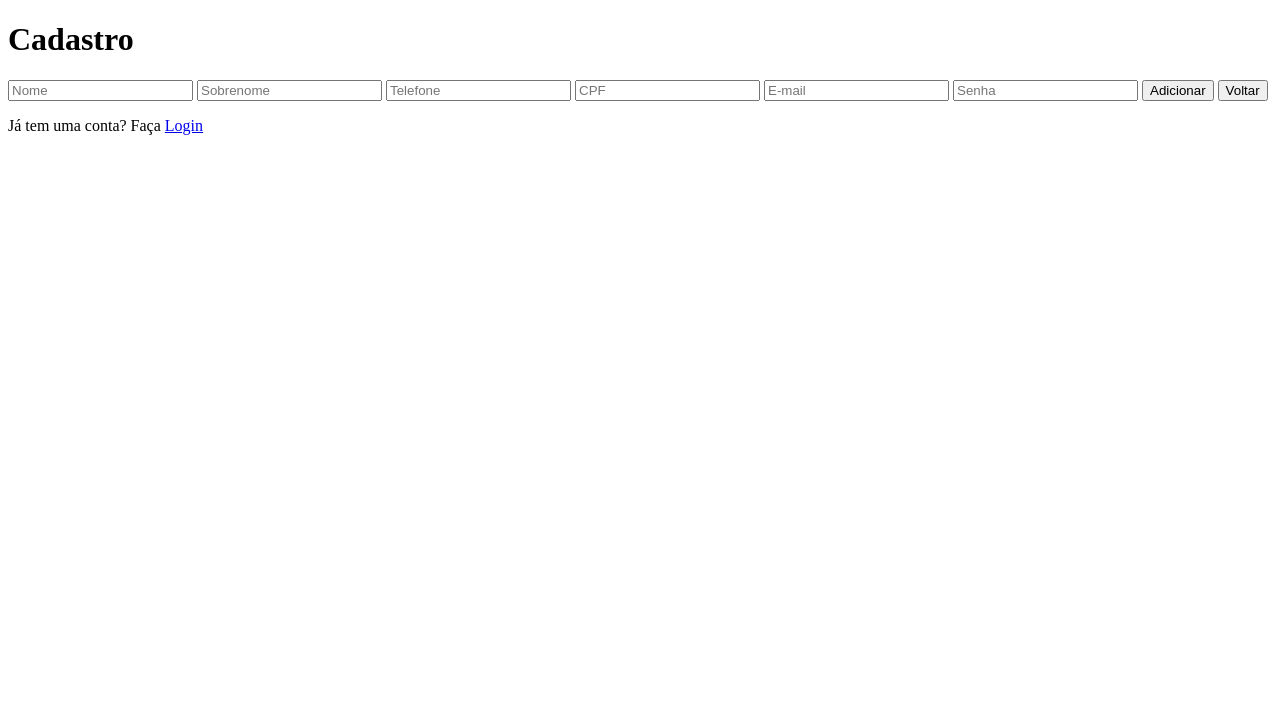
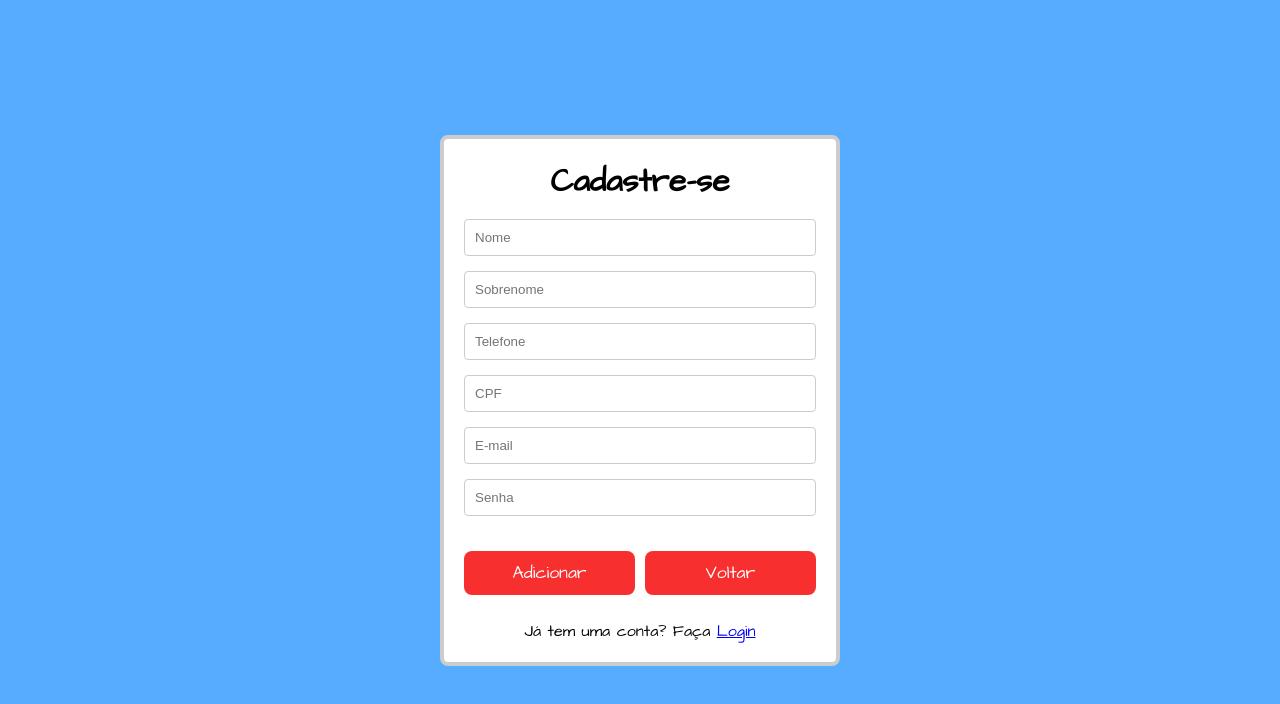
Before and after one commit to X0Y0-dev/Sistema-Petshop, a plain HTML site: page frontend/cadastro.html in a window 1280 px wide. Drawn offline with Linux system fonts and the light colour scheme; no server answers.

Commit message:
toques finais antes da criptografia
Arrumando sistema de editar cadastro e adicionando estilização nas páginas de Cadastro e Login.

```diff
--- a/backend/script.js
+++ b/backend/script.js
@@ -28,14 +28,16 @@ async function fetchCliente() {
             li.id = `cliente-${cliente.id_cliente}`;
             li.innerHTML = `
                 <div>
-                    <span>${escapeHtml(cliente.nome_cliente)} ${escapeHtml(cliente.sobrenome_cliente)}</span>
-                    <span>Tel: ${escapeHtml(cliente.telefone)}</span>
-                    <span>CPF: ${escapeHtml(cliente.cpf)}</span>
-                    <span>Email: ${escapeHtml(cliente.email)}</span>
+                    <li>Nome:${escapeHtml(cliente.nome_cliente)}</li>
+                    <li>Sobrenome: ${escapeHtml(cliente.sobrenome_cliente)}</li>
+                    <li>Tel: ${escapeHtml(cliente.telefone)}</span>
+                    <li>CPF: ${escapeHtml(cliente.cpf)}</span>
+                    <li>Email: ${escapeHtml(cliente.email)}</li>
+                    <li>Senha: ${escapeHtml(cliente.senha)}</li>
                 </div>
                 <div>
-                    <button onclick="editarCliente('${cliente.id_cliente}', '${escapeHtml(cliente.nome_cliente)}', '${escapeHtml(cliente.sobrenome_cliente)}', '${escapeHtml(cliente.telefone)}', '${escapeHtml(cliente.cpf)}', '${escapeHtml(cliente.email)}', '${escapeHtml(cliente.senha)}')">Editar</button>
-                    <button onclick="deletarCliente('${cliente.id_cliente}')">Excluir</button>
+                    <button class="botao-primario conteudo" onclick="editarCliente('${cliente.id_cliente}', '${escapeHtml(cliente.nome_cliente)}', '${escapeHtml(cliente.sobrenome_cliente)}', '${escapeHtml(cliente.telefone)}', '${escapeHtml(cliente.cpf)}', '${escapeHtml(cliente.email)}', '${escapeHtml(cliente.senha)}')">Editar</button>
+                    <button class="botao-primario conteudo" onclick="deletarCliente('${cliente.id_cliente}')">Excluir</button>
                 </div>
             `;
             list.appendChild(li);
@@ -87,8 +89,9 @@ async function criarEatualizarCliente() {
     const cpf = document.getElementById("cpf")?.value;
     const email = document.getElementById("email")?.value;
     const senha = document.getElementById("senha")?.value;
+
     // Verifica se estamos na página de cadastro
-    if (nome_cliente === undefined || sobrenome_cliente === undefined || telefone === undefined || cpf === undefined || email === undefined || senha === undefined) return; {
+    if (nome_cliente === undefined || sobrenome_cliente === undefined || telefone === undefined || cpf === undefined || email === undefined || senha === undefined) return;
 
     // Verificação de e-mail duplicado (só para criação, não para edição)
     if (!editingId) {
@@ -141,8 +144,17 @@ async function criarEatualizarCliente() {
 
     // --- Requisição à API ---
     try {
-            const response = await fetch(API_URL, {
-                method: "POST",
+        let url = API_URL;
+        let method = "POST";
+
+        // Se estiver editando, muda a URL e o método
+        if (editingId) {
+            url = `${API_URL}/${editingId}`;
+            method = "PUT";
+        }
+
+        const response = await fetch(url, {
+            method: method,
             headers: { "Content-Type": "application/json" },
             body: JSON.stringify({
                 nome_cliente,
@@ -156,15 +168,28 @@ async function criarEatualizarCliente() {
 
         if (!response.ok) {
             const errorData = await response.json();
-                throw new Error(errorData.error || "Falha ao criar cliente");
+            throw new Error(errorData.error || `Falha ao ${editingId ? 'atualizar' : 'criar'} cliente`);
         }
 
-            alert("Conta criada com sucesso!");
+        alert(`Cliente ${editingId ? 'atualizado' : 'criado'} com sucesso!`);
+
+        // Limpa o formulário e o editingId após sucesso
+        if (!editingId) {
             window.location.href = "index.html";
+        } else {
+            document.getElementById("nome_cliente").value = "";
+            document.getElementById("sobrenome_cliente").value = "";
+            document.getElementById("telefone").value = "";
+            document.getElementById("cpf").value = "";
+            document.getElementById("email").value = "";
+            document.getElementById("senha").value = "";
+            document.getElementById("addButton").innerText = "Adicionar";
+            editingId = null;
+            await fetchCliente();
+        }
     } catch (error) {
         console.error("Erro detalhado:", error);
         alert(error.message);
-        }
     }
 }
 async function deletarCliente(id) {
--- a/frontend/cadastro.html
+++ b/frontend/cadastro.html
@@ -4,24 +4,37 @@
 <head>
     <meta charset="UTF-8">
     <meta name="viewport" content="width=device-width, initial-scale=1.0">
-    <title>CRUD</title>
+    <link rel="stylesheet" href="style.css">
+    <link href="https://fonts.googleapis.com/css2?family=Architects+Daughter&display=swap" rel="stylesheet">
+    <title>Cadastro</title>
+    <style>
+        body {
+            font-family: 'Architects Daughter', sans-serif;
+        }
+    </style>
 </head>
 
 <body>
-    <h1>Cadastro</h1>
-    <input type="text" id="nome_cliente" placeholder="Nome">
-    <input type="text" id="sobrenome_cliente" placeholder="Sobrenome">
-    <input type="text" id="telefone" placeholder="Telefone">
-    <input type="text" id="cpf" placeholder="CPF">
-    <input type="text" id="email" placeholder="E-mail">
-    <input type="text" id="senha" placeholder="Senha">
+    <div class="container-conta">
+        <div class="caixa-conta">
+            <h1 class="titulo-conta">Cadastre-se</h1>
+            <input type="text" id="nome_cliente" class="input-conta" placeholder="Nome">
+            <input type="text" id="sobrenome_cliente" class="input-conta" placeholder="Sobrenome">
+            <input type="text" id="telefone" class="input-conta" placeholder="Telefone">
+            <input type="text" id="cpf" class="input-conta" placeholder="CPF">
+            <input type="text" id="email" class="input-conta" placeholder="E-mail">
+            <input type="text" id="senha" class="input-conta" placeholder="Senha">
 
-    <button id="addButton" onclick="criarEatualizarCliente()">Adicionar</button>
-    <button onclick="window.location.href='index.html'">Voltar</button>
+            <div class="botoes-conta">
+                <button id="addButton" class="botao-primario botao-conta"
+                    onclick="criarEatualizarCliente()">Adicionar</button>
+                <button class="botao-primario botao-conta" onclick="window.location.href='index.html'">Voltar</button>
+            </div>
 
-    <ul id="listaClientes"></ul>
+            <span>Já tem uma conta? Faça <a href="Login.html">Login</a></span>
+        </div>
+    </div>
 
-    <span>Já tem uma conta? Faça <a href="Login.html">Login</a></span>
     <script src="../backend/script.js"></script>
 </body>
 
--- a/frontend/style.css
+++ b/frontend/style.css
@@ -1,3 +1,19 @@
+/*
+=-=-=-=-=-=-=-=-=-=-=-=-=-=-=-=-=-=-=-=-=-=-=-=-=-=-=-=-=-=-=-=-=-=-=-=-=-=-=-=-=-=-=-=-=-=-=-=-=-=-=-=-
+-=-=-=-=-=-=-=-=-=-=-=-=-=-=-=-=-=-=-=-=-=-=-=-=-=-=-=-=-=-=-=-=-=-=-=-=-=-=-=-=-=-=-=-=-=-=-=-=-=-=-=-=
+██    ██  ██████  ███    ███ ███████ ███████   ██████  ███████ ███████    ████
+██    ██ ██    ██ ████  ████ ██      ██    ██ ██    ██ ██      ██         ████
+████████ ██    ██ ██ ████ ██ █████   ███████  ████████ ██ ████ █████
+██    ██ ██    ██ ██  ██  ██ ██      ██       ██    ██ ██   ██ ██         ████
+██    ██  ██████  ██      ██ ███████ ██       ██    ██ ███████ ███████    ████
+-=-=-=-=-=-=-=-=-=-=-=-=-=-=-=-=-=-=-=-=-=-=-=-=-=-=-=-=-=-=-=-=-=-=-=-=-=-=-=-=-=-=-=-=-=-=-=-=-=-=-=-=
+=-=-=-=-=-=-=-=-=-=-=-=-=-=-=-=-=-=-=-=-=-=-=-=-=-=-=-=-=-=-=-=-=-=-=-=-=-=-=-=-=-=-=-=-=-=-=-=-=-=-=-=-
+*/
+
+
+
+
+
 /*
 
 ███████  ███████ ███████ ███████ ██████████
@@ -24,7 +40,7 @@ body
 ██      ██ ███████ ██   ████  ██████
 
 */
-/*Configuração da barra de menu*/
+/* Configuração da barra de menu */
 .barra-cima
 {
     background-color: rgb(0, 132, 255);
@@ -32,11 +48,11 @@ body
     display: flex;
     justify-content: center;
     width: 100%;
-    box-shadow: 0 2px 5px rgba(0,0,0,0.1);
+    box-shadow: 0 2px 5px rgba(0, 0, 0, 0.1);
     position: relative;
 }
 
-/*Ajuste dos conteúdos dentro da barra de menu*/
+/* Ajuste dos conteúdos dentro da barra de menu */
 .barra-conteudo
 {
     width: 100%;
@@ -46,7 +62,7 @@ body
     padding: 0 20px;
 }
 
-/*Placeholder enquanto a logo ainda não é adicionada*/
+/* Placeholder enquanto a logo ainda não é adicionada */
 .logo
 {
     cursor: pointer;
@@ -55,7 +71,7 @@ body
     font-size: 1.5rem;
 }
 
-/*Indicador de que as opçãos no menu (textos e botões) são clicáveis*/
+/* Indicador de que as opçãos no menu (textos e botões) são clicáveis */
 .opcoes-menu
 {
     cursor: pointer;
@@ -72,7 +88,7 @@ body
 ███████   ██████      ██      ██████  ███████ ███████
 
 */
-/*Estilização dos botões + animação de quando o mouse passa por cima*/
+/* Estilização dos botões + animação de quando o mouse passa por cima */
 .botao-primario
 {
     cursor: pointer;
@@ -90,14 +106,14 @@ body
     margin: 10px 0;
 }
 
-/*Configuração dos botões na barra de menu*/
+/* Configuração dos botões na barra de menu */
 .botao-primario.menu
 {
     margin: 0 5px;
     padding: 10px 20px;
 }
 
-/*Configuração dos botões presentes dentro do corpo do HTML*/
+/* Configuração dos botões presentes dentro do corpo do HTML */
 .botao-primario.conteudo
 {
     margin: 30px auto;
@@ -105,7 +121,7 @@ body
     width: fit-content;
 }
 
-/*Animações quando o mouse passa por cima do botão:*/
+/* Animações quando o mouse passa por cima do botão */
 .botao-primario:hover
 {
     background-color: rgb(200, 40, 40);
@@ -169,14 +185,14 @@ body
 ███████ ██    ██ ██ ███████  ██    ██     ██      ██ ██    ██ ██ ███████
 
 */
-/*Configuração do espaço onde ficarão os conteúrdos*/
+/* Configuração do espaço onde ficarão os conteúrdos */
 .saiba-mais-conteudo
 {
     display: flex;
     width: 100%;
 }
 
-/*Configuração da imagem*/
+/* Configuração da imagem */
 #saiba-mais-imagem
 {
     margin-left: 120px;
@@ -185,8 +201,9 @@ body
     max-width: 50%;
 }
 
-/*Configuração do texto*/
-#saiba-mais-descricao {
+/* Configuração do texto */
+#saiba-mais-descricao
+{
     max-width: 50%;
     margin-top: 100px;
     margin-left: 100px;
@@ -194,9 +211,12 @@ body
     background-color: rgba(0, 132, 255, 0.1);
     border-radius: 8px;
     border-left: 4px solid rgb(0, 132, 255);
-    padding: 30px; /* Espaçamento interno generoso */
-    line-height: 1.6; /* Altura de linha melhorada */
-    text-align: justify; /* Texto alinhado */
+    padding: 30px;
+    /* Espaçamento interno generoso */
+    line-height: 1.6;
+    /* Altura de linha melhorada */
+    text-align: justify;
+    /* Texto alinhado */
 }
 
 
@@ -209,14 +229,14 @@ body
 ██    ██ ███████   ██████      ██     ███████
 
 */
-/*Configuração do espaço para o carrossel*/
+/* Configuração do espaço para o carrossel */
 .carrossel-container
 {
     width: 100%;
     position: relative;
 }
 
-/*Configuração do carrossel*/
+/* Configuração do carrossel */
 .adote-conteudo.carrossel
 {
     display: flex;
@@ -227,12 +247,18 @@ body
 
 @keyframes scroll
 {
-    0% { transform: translateX(0); }
+    0%
+    {
+        transform: translateX(0);
+    }
 
-    100% { transform: translateX(calc(-50% - 15px)); }
+    100%
+    {
+        transform: translateX(calc(-50% - 15px));
+    }
 }
 
-/*Configuração das imagens que serão apresentadas no carrosel*/
+/* Configuração das imagens que serão apresentadas no carrosel */
 .carrossel-img
 {
     width: 280px;
@@ -244,14 +270,14 @@ body
     margin-top: 15px;
 }
 
-/*Indicando que quando o mouse passar por alguma imagem, a mesma aumentará levemente seu tamanho*/
+/* Indicando que quando o mouse passar por alguma imagem, a mesma aumentará levemente seu tamanho */
 .carrossel-img:hover
 {
     transform: scale(1.10);
     z-index: 1;
 }
 
-/*Indicando que a animação de carrossel deve parar quando o mouse estiver encima de alguma imagem*/
+/* Indicando que a animação de carrossel deve parar quando o mouse estiver encima de alguma imagem */
 .adote-conteudo.carrossel:hover
 {
     animation-play-state: paused;
@@ -267,7 +293,7 @@ body
 ██    ██  ██████  ██    ██ ██    ██ ██    ██ ██  ██████
 
 */
-/*Configuração do espaço que será trabalhado*/
+/* Configuração do espaço que será trabalhado */
 .agende-horario-conteudo
 {
     display: grid;
@@ -277,9 +303,8 @@ body
     padding: 0 15px;
 }
 
-/*Configuração das imagens*/
-.agende-img
-{
+/* Configuração das imagens */
+.agende-img {
     width: 100%;
     height: 200px;
     object-fit: cover;
@@ -290,20 +315,108 @@ body
     cursor: pointer;
 }
 
-/*Animação para imagem aumentar de tamanho quando o mouse passar por cima*/
+/* Animação para imagem aumentar de tamanho quando o mouse passar por cima */
 .agende-img:hover
 {
     transform: scale(1.05);
 }
 
-.agendar-horario-descricao {
-    grid-column: 1 / -1; /* Ocupa todas as colunas */
+.agendar-horario-descricao
+{
+    grid-column: 1 / -1;
+    /* Ocupa todas as colunas */
     margin-top: 20px;
     padding: 15px;
     font-size: 1.2rem;
     line-height: 1.6;
     text-align: center;
-    background-color: rgba(0, 132, 255, 0.1); /* Fundo azul claro */
+    background-color: rgba(0, 132, 255, 0.1);
+    /* Fundo azul claro */
     border-radius: 8px;
-    border-left: 4px solid rgb(0, 132, 255); /* Borda lateral decorativa */
+    border-left: 4px solid rgb(0, 132, 255);
+    /* Borda lateral decorativa */
 }
+
+
+
+
+
+/*
+=-=-=-=-=-=-=-=-=-=-=-=-=-=-=-=-=-=-=-=-=-=-=-=-=-=-=-=-=-=-=-=-=-=-=-=-=-=-=-=-=-=-=-=-=-=-=-=-=-=-=-=-
+-=-=-=-=-=-=-=-=-=-=-=-=-=-=-=-=-=-=-=-=-=-=-=-=-=-=-=-=-=-=-=-=-=-=-=-=-=-=-=-=-=-=-=-=-=-=-=-=-=-=-=-=
+███████  ██████  ███████   ██████  ███████ ██████████ ███████   ██████      ██ ██       ██████  ███████ ██ ███    ██    ████
+██      ██    ██ ██    ██ ██    ██ ██          ██     ██    ██ ██    ██    ██  ██      ██    ██ ██      ██ ████   ██    ████
+██      ████████ ██    ██ ████████ ███████     ██     ███████  ██    ██   ██   ██      ██    ██ ██  ███ ██ ██ ██  ██
+██      ██    ██ ██    ██ ██    ██      ██     ██     ██    ██ ██    ██  ██    ██      ██    ██ ██   ██ ██ ██  ██ ██    ████
+███████ ██    ██ ███████  ██    ██ ███████     ██     ██    ██  ██████  ██     ███████  ██████  ███████ ██ ██   ████    ████
+-=-=-=-=-=-=-=-=-=-=-=-=-=-=-=-=-=-=-=-=-=-=-=-=-=-=-=-=-=-=-=-=-=-=-=-=-=-=-=-=-=-=-=-=-=-=-=-=-=-=-=-=
+=-=-=-=-=-=-=-=-=-=-=-=-=-=-=-=-=-=-=-=-=-=-=-=-=-=-=-=-=-=-=-=-=-=-=-=-=-=-=-=-=-=-=-=-=-=-=-=-=-=-=-=-
+*/
+
+
+
+
+
+/* Container principal do formulário */
+.container-conta
+{
+    display: flex;
+    justify-content: center;
+    align-items: center;
+    min-height: 100vh;
+    margin: 0;
+    padding: 20px;
+    box-sizing: border-box;
+    background-color: rgb(86, 173, 255);
+}
+
+/* Caixa do formulário */
+.caixa-conta
+{
+    display: flex;
+    flex-direction: column;
+    align-items: center;
+    width: 100%;
+    max-width: 400px;
+    gap: 15px;
+    padding: 20px;
+    box-sizing: border-box;
+    border: 4px solid #ccc;
+    border-radius: 8px;
+    background-color: #ffffff;
+}
+
+/* Título do formulário */
+.titulo-conta
+{
+    margin: 0;
+    width: 100%;
+    text-align: center;
+}
+
+/* Campos de input */
+.input-conta
+{
+    width: 100%;
+    box-sizing: border-box;
+    padding: 10px;
+    border: 1px solid #ccc;
+    border-radius: 4px;
+}
+
+/* Container dos botões */
+.botoes-conta
+{
+    display: flex;
+    gap: 10px;
+    width: 100%;
+    margin-top: 10px;
+}
+
+/* Botões individuais */
+.botao-conta
+{
+    flex: 1;
+    padding: 10px;
+    text-align: center;
+}
```
Also changed, not shown: frontend/login.html (+24 -7 lines). Lines whose indentation alone changed are shown as unchanged.
